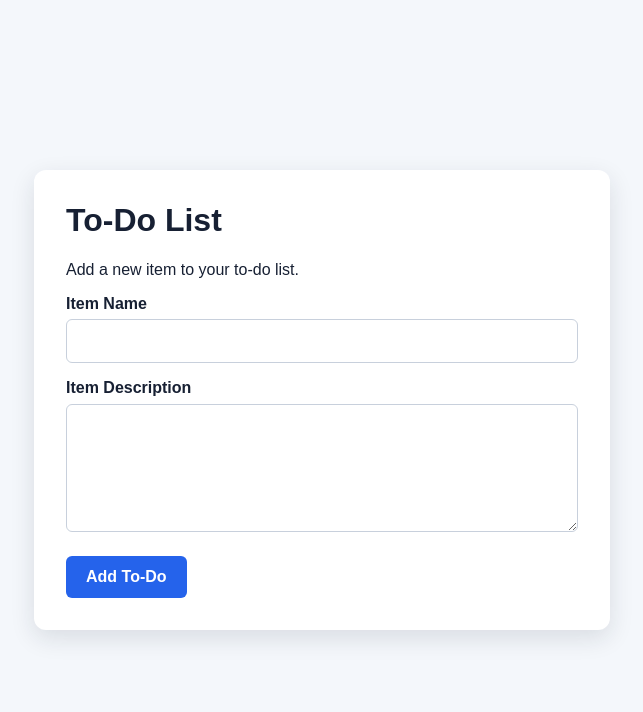
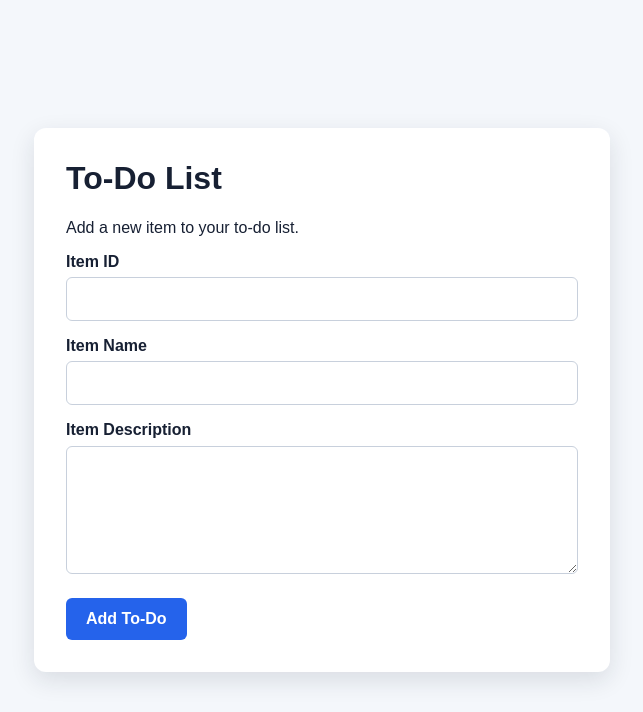
Before and after one commit to Rajjjj06/Git_and_Github, a Flask app: page / in a window 1280 px wide. Shown: the top 712 px of the page, without its empty margins (318-961 px from the left). Run offline with Flask 3, Linux system fonts and the light colour scheme.

Commit message:
Added item id

```diff
--- a/templates/index.html
+++ b/templates/index.html
@@ -87,6 +87,9 @@
         {% endif %}
 
         <form action="#" method="post">
+            <label for="item_id">Item ID</label>
+            <input id="item_id" name="item_id" type="text">
+
             <label for="item_name">Item Name</label>
             <input id="item_name" name="item_name" type="text" required maxlength="200"
                    value="{{ request.form.get('item_name', '') }}">
--- a/templates/todo.html
+++ b/templates/todo.html
@@ -76,6 +76,9 @@
         <p>Add a new item to your to-do list.</p>
 
         <form action="#" method="post">
+            <label for="item_id">Item ID</label>
+            <input id="item_id" name="item_id" type="text">
+
             <label for="item_name">Item Name</label>
             <input id="item_name" name="item_name" type="text" required maxlength="200">
 
```
